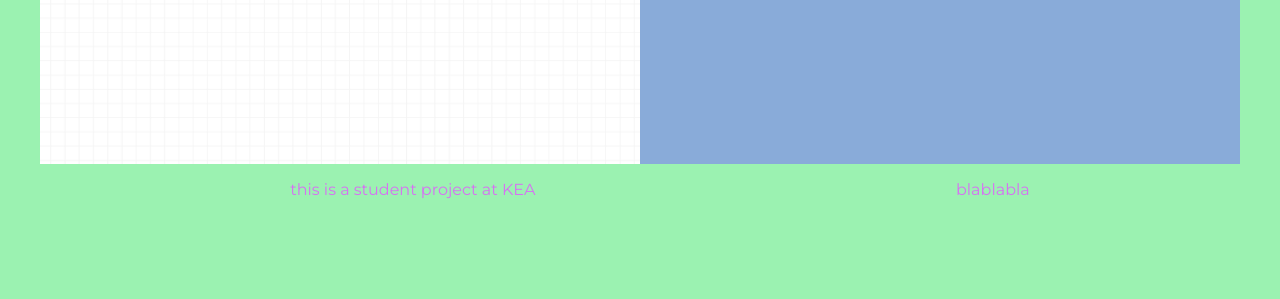
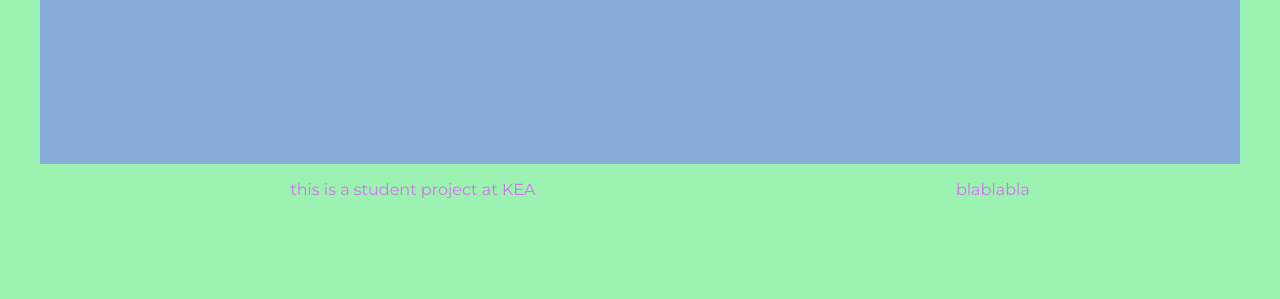
Before and after one commit to CarolineClo/restdb-intro, a plain HTML site: page index.html in a window 1280 px wide. Shown: the part 501-800 px from the top of the page. Drawn offline with Linux system fonts and the light colour scheme.

Commit message:
styling main

```diff
--- a/style.css
+++ b/style.css
@@ -68,10 +68,7 @@ a:hover{
   padding: 30%;
   background-color:var(--secondary-color);
 }
-.artists{
-  background-image: url(/images/paper.png);
-  background-size:cover;
-}
+
 
 
 #homepage{
```
